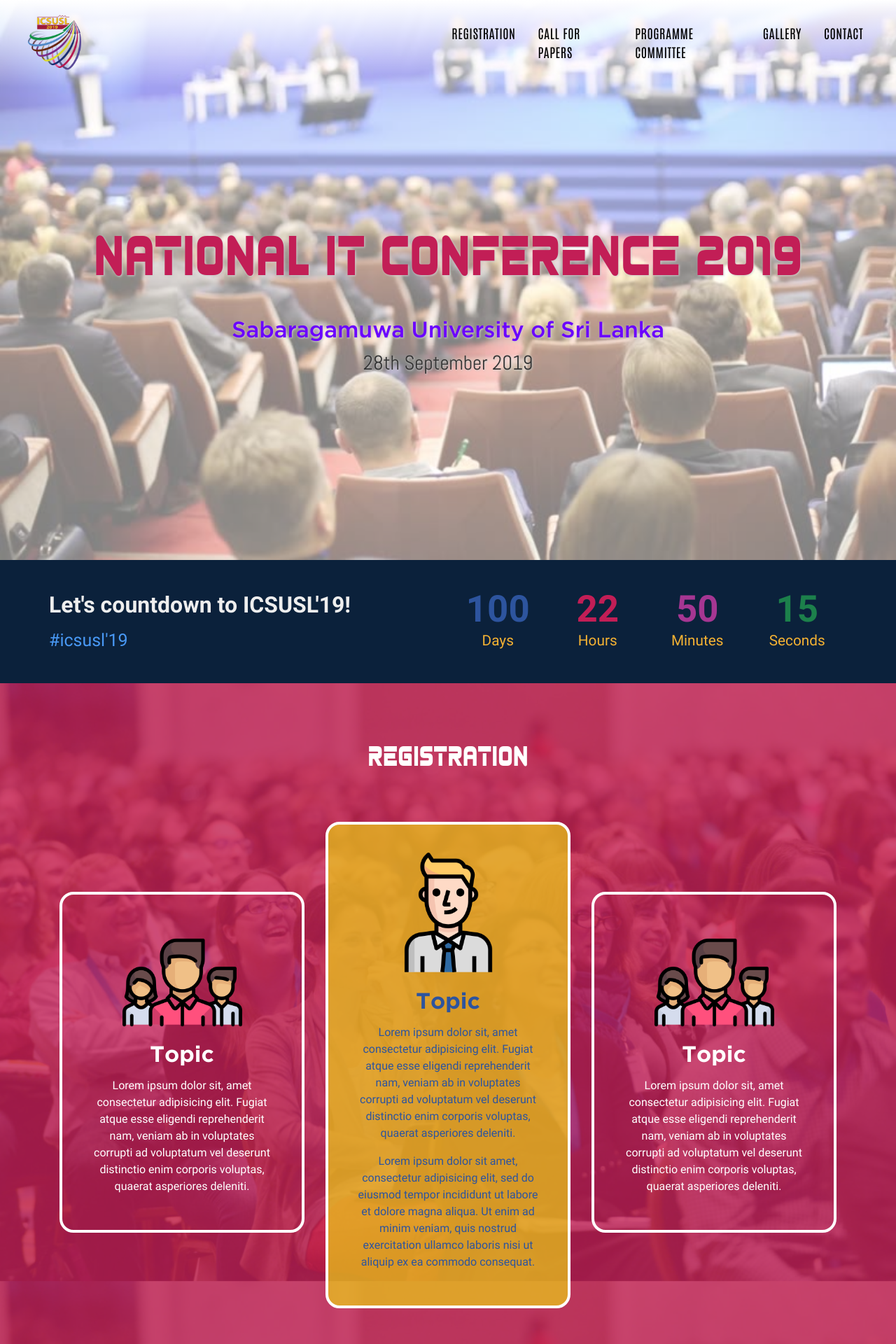
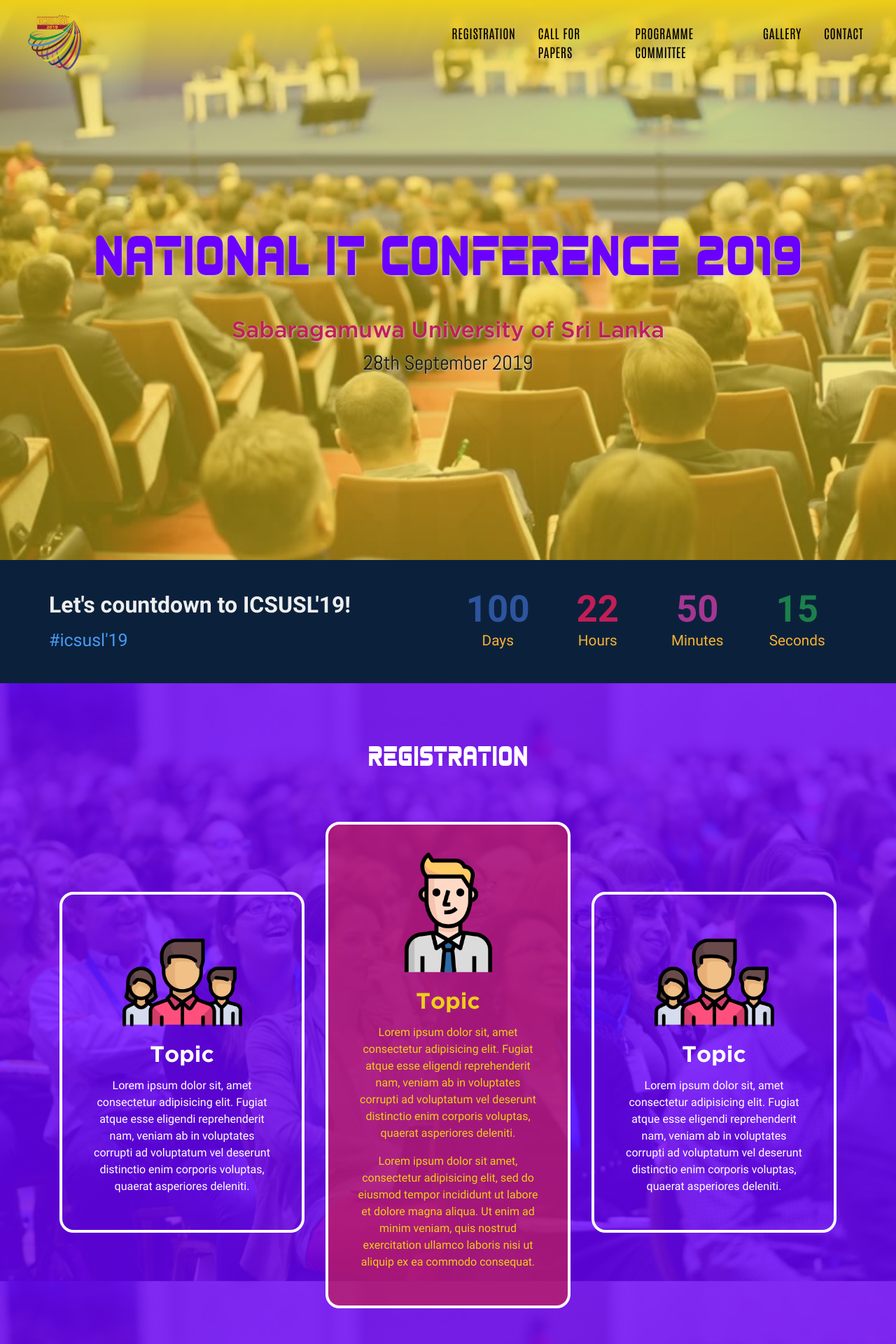
Before and after one commit to BhathiyaTK/ICSUSL2019-website, a PHP site: page / in a window 1280 px wide. Shown: the top 1920 px of the page at 70% size. Run offline with PHP 8.4, Linux system fonts and the light colour scheme; some libraries are stand-ins or nearby versions.

Commit message:
updated stylesheet

```diff
--- a/css/style.css
+++ b/css/style.css
@@ -49,8 +49,10 @@
 }
 /* ================== Common styles ===================== */
 .bg-color-dark{
-	background: rgba(194, 30, 86, 0.8);
+	background: rgba(107, 0, 255,0.8);
 }
+/*    #edce18 --> Yellow color    */
+
 /* ================== Navbar styles ===================== */
 header{
 	width: 100%;
@@ -60,10 +62,10 @@
 }
 .bg-color{
 	height: 100vh;
-	background: rgba(255,255,255,0.5);
+	background: rgba(237, 206, 24,0.5);
 }
 .navbar{
-	background-image: linear-gradient(to bottom, rgba(255,255,255,1), rgba(255,255,255,0));
+	background-image: linear-gradient(to bottom, rgba(237, 206, 24,1), rgba(237, 206, 24,0));
 }
 .navbar-brand{
 	width: auto;
@@ -90,7 +92,7 @@
 	text-align: center;
 	font-family: font_6;
 	font-size: 5em;
-	color: #c21e56;
+	color: #6b00ff;
 	text-shadow: 1px 1px 3px #ccc;
 	text-transform: uppercase;
 }
@@ -100,13 +102,13 @@
 .address-div .place{
 	font-family: font_4;
 	font-size:2em;
-	color: #6b00ff;
+	color: #c21e56;
 	text-shadow: 1px 1px 3px #ccc;
 }
 .address-div .date{
 	font-family: font_1;
 	font-size:1.8em;
-	color: #333;
+	color: #111;
 	text-shadow: 1px 1px 3px #ccc;
 }
 
@@ -212,14 +214,14 @@
 	overflow: hidden;
 }
 .center-card{
-	color: #2d549e;
-	background: rgba(237, 206, 24, 0.7); /*rgb(237, 206, 24)*/
+	color: #edce18;
+	background: rgba(194, 30, 86, 0.7); /*rgb(237, 206, 24)*/
 	transition: 0.7s;
 	overflow: hidden;
 }
 .back-div-left{
 	position: absolute;
-	background: #6b00ff;
+	background: #edce18;
 	width: 0%;
 	height: 480px;
 	z-index: 0;
@@ -231,7 +233,7 @@
 }
 .back-div-right{
 	position: absolute;
-	background: #6b00ff;
+	background: #edce18;
 	width: 100%;
 	height: 480px;
 	left: 100%;
@@ -244,7 +246,7 @@
 }
 .back-div-center{
 	position: absolute;
-	background: #6b00ff;
+	background: #edce18;
 	width: 100%;
 	height: 0px;
 	z-index: 0;
@@ -255,7 +257,7 @@
 	height: 687px;
 }
 .center-card:hover, .side-cards:hover{
-	color: rgb(237, 206, 24);
+	color: yellow;
 }
 
 /* ==================== Call for papers ================== */
@@ -282,7 +284,7 @@
 	transition: 0.5s;
 }
 .call-for-paper-subdivs:hover{
-	background: rgba(107, 0, 255, 0.8);
+	background: rgba(107, 0, 255,0.8);
 	color: #fff;
 }
 .call-for-paper-subdivs:hover p{
@@ -393,7 +395,7 @@
 }
 .img-icon{
 	position: absolute;
-	background: rgba(194, 30, 86, 0.8);
+	background: rgba(107, 0, 255, 0.8);
 	width: 27.5%;
 	height: 41.8%;
 	padding: 130px 0;
@@ -402,9 +404,10 @@
 	transition: 0.4s;
 }
 .img-icon a{
-	padding: 18px;
-	color: #fff;
-	background: #6b00ff;
+	padding: 17px;
+	color: #6b00ff;
+	background: #edce18;
+	border: 4px solid #c21e56;
 	border-radius: 50%;
 	transition: 0.4s;
 	transform: scale(0);
@@ -421,7 +424,7 @@
 
 /* ===================== Footer ====================== */
 #footer-sec{
-	background: #c21e56;
+	background: rgb(107, 0, 255);
 	background-image: url(../images/pattern.png);
 	background-size: cover;
 }
@@ -470,7 +473,7 @@
 	transition: 0.3s;
 }
 .footer-social-links .social-link:hover{
-	color: #c21e56;
+	color: #6b00ff;
 	background: rgb(237, 206, 24);
 }
 .footer-lower-text{
```
